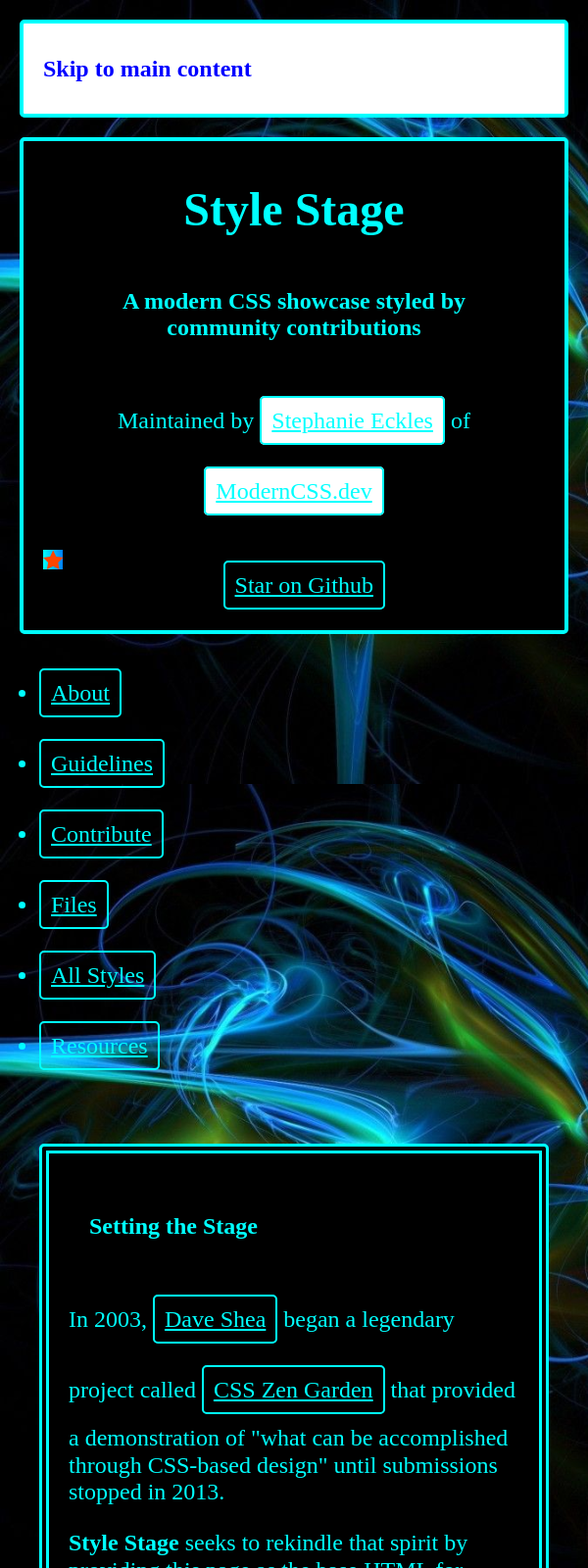
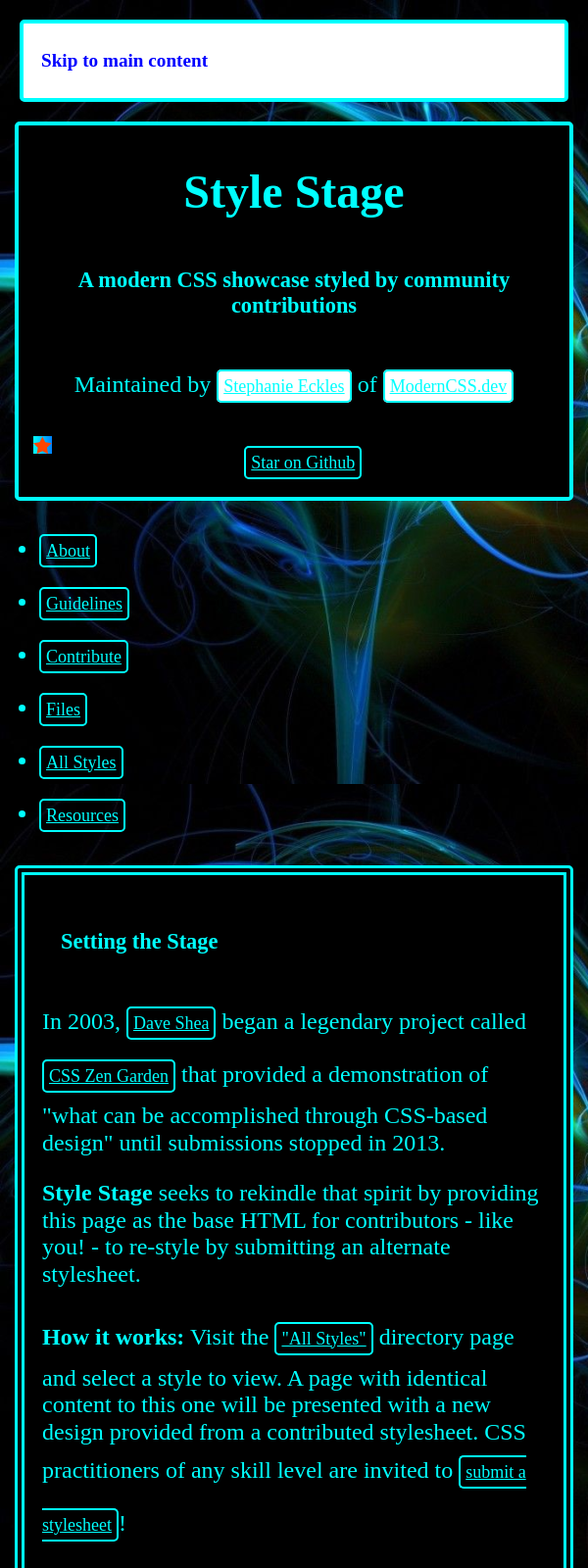
Before and after one commit to SahabMalhotra/CSS_Style_Stage, a plain HTML site: page index.html in a window 600 px wide. Shown: the top 1600 px of the page at 98% size. Drawn offline with Linux system fonts and the light colour scheme; a web font is replaced by a local one.

Commit message:
Add files via upload

```diff
--- a/index.html
+++ b/index.html
@@ -65,7 +65,6 @@
               providing this page as the base HTML for contributors - like you!
               - to re-style by submitting an alternate stylesheet.
             </p>
-            <blockquote>
               <p>
                 <strong>How it works:</strong> Visit the
                 <a href="/styles/">"All Styles"</a> directory page and select a
@@ -128,11 +127,13 @@
             <p>
               Contributing a stylesheet to Style Stage means you agree to abide
               by
+              <br>
               <a href="/guidelines/">our full guidelines</a>.
             </p>
             <h3>TL;DR</h3>
             <p>
               All submissions will be autoprefixed and prepended with the
+              <br>
               <a href="https://creativecommons.org/licenses/by-nc-sa/3.0/"
                 >CC BY-NC-SA license</a
               >
@@ -173,6 +174,7 @@
               By participating as a contributor, your work will be shared with
               your provided attribution as long as Style Stage is online, your
               stylesheet link and any asset links remain valid, and all
+              <br>
               <a href="/guidelines/">contributor guidelines</a> are adhered to.
             </p>
           </section>
@@ -182,6 +184,7 @@
               <li>
                 Download the source files listed below to use as a reference to
                 build your stylesheet, or start from the
+                <br>
                 <a href="https://github.com/5t3ph/stylestage-sass"
                   >Sass template</a
                 >.
@@ -216,12 +219,14 @@
                 download
                 >Download CSS</a
               >
+              <br>
               <a
                 class="link-downloadhtml"
                 download
                 href="/source-files/stylestage"
                 >Download HTML</a
               >
+              <br>
               <a
                 href="https://codepen.io/5t3ph/pen/b493845ae41e836889dd84fdbb0f5291"
                 class="link-codepen"
--- a/style.css
+++ b/style.css
@@ -1,20 +1,23 @@
 @import url("https://fonts.googleapis.com/css2?family=Platypi:ital,wght@0,300..800;1,300..800&display=swap");
+
 @keyframes animateBg {
   100% {
     filter: hue-rotate(360deg);
   }
 }
+
 html {
   height: 100%;
 }
+
 body {
   background: url(bg.jpg);
   animation: animateBg 5s linear infinite;
   background-size: cover;
+  margin: 0;
+  padding: 0;
 }
-/* final.css */
 
-/* Change all font colors to aqua */
 body,
 header,
 nav,
@@ -34,14 +37,17 @@
   font-size: 1.5rem;
   font-family: "Platypi", serif;
 }
+
+/* Header Styles */
 header {
-  padding: 10px 20px; /* Adjust padding as needed */
-  border: 4px solid aqua; /* Set border style */
+  padding: 10px 20px;
+  border: 4px solid aqua;
   border-radius: 5px;
   background-color: black;
   margin: 20px;
   text-align: center;
 }
+
 header:hover h1,
 header:hover h2,
 header:hover h3,
@@ -51,39 +57,46 @@
 header:hover ul,
 header:hover li,
 header:hover blockquote {
-  text-shadow: 0 0 10px orange, 0 0 20px darkblue, 0 0 30px darkblue; /* Adjust glow effect */
+  text-shadow: 0 0 10px orange, 0 0 20px darkblue, 0 0 30px darkblue;
 }
+
 header p a {
-  border: 2px solid aqua; /* Add a border */
-  padding: 10px; /* Optional: Add padding for spacing */
-  border-radius: 5px; /* Optional: Add border radius for rounded corners */
+  border: 2px solid aqua;
+  padding: 10px;
+  border-radius: 5px;
   background-color: white;
 }
+
 header:hover p a {
   background-color: red;
 }
 
 nav ul li {
-  list-style: disc; /* Remove default list style */
+  list-style: disc;
 }
+
 a {
   line-height: 3;
-  border: 2px solid aqua; /* Add a border */
-  padding: 10px; /* Optional: Add padding for spacing */
-  border-radius: 5px; /* Optional: Add border radius for rounded corners */
+  border: 2px solid aqua;
+  padding: 10px;
+  border-radius: 5px;
   background-color: grey;
   fill: white;
 }
+
 a:hover {
   background-color: red;
 }
+
+/* Main Container Styles */
 main > .container > article:first-child > section.container:first-of-type {
-  border: 10px double aqua; /* Adjust the border properties as needed */
-  padding: 20px; /* Optional: Add padding to the section */
-  margin: 20px; /* Optional: Add margin to create space */
+  border: 10px double aqua;
+  padding: 20px;
+  margin: 20px;
   border-radius: 5px;
   background-color: black;
 }
+
 main
   > .container
   > article:first-child
@@ -91,50 +104,57 @@
   h2:not(.no-border) {
   border: 1px solid black;
 }
+
 header h2 {
   border: none;
 }
 
-/* Target the second section element with the class container inside main */
+/* Second Section Styling */
 main > .container > article:first-child > section.container:nth-of-type(2) {
   margin: 20px;
   padding: 20px;
 }
+
 main > .container > article:first-child > section.container:nth-of-type(2) h2 {
-  border: 4px groove aqua; /* Adjust the border properties as needed */
+  border: 4px groove aqua;
   padding: 20px;
   border-radius: 5px;
   background-color: black;
 }
+
 main > .container > article:first-child > section.container:nth-of-type(2) ul {
-  border: 4px solid aqua; /* Adjust the border properties as needed */
+  border: 4px solid aqua;
   padding: 30px;
   line-height: 1.4;
   border-radius: 5px;
   background-color: black;
 }
+
 section,
 article,
 footer,
 aside {
-  /* margin: 20px; */
   padding: 20px;
 }
+
 h2 {
   border: 4px solid aqua;
   border-radius: 5px;
   background-color: black;
   padding: 20px;
 }
+
 #files h3 {
   border: 4px solid aqua;
   border-radius: 5px;
   background-color: black;
   padding: 20px;
 }
+
 #styles {
   margin: 20px;
 }
+
 #profile-title {
   border: 4px solid aqua;
   border-radius: 5px;
@@ -146,41 +166,39 @@
 /* Reduce the size of stars */
 .link-github svg,
 .link-github svg path {
-  width: 4%; /* Adjust the size as needed */
-  height: 4%; /* Adjust the size as needed */
+  width: 4%;
+  height: 4%;
   float: left;
 }
 
 /* Apply gradient to the SVG */
 .link-github svg {
-  background-image: linear-gradient(
-    to right,
-    #00ffff,
-    #0080ff
-  ); /* Gradient from aqua to blue */
+  background-image: linear-gradient(to right, #00ffff, #0080ff);
   fill: orangered;
 }
 
+/* Skip Link Styles */
 .skip-link {
   display: block;
-  padding: 10px 20px; /* Adjust padding as needed */
-  border: 4px solid aqua; /* Set border style */
-  border-radius: 5px; /* Optional: Add border radius for rounded corners */
-  margin: 20px; /* Add margin for spacing */
-  color: aqua; /* Set text color */
-  text-decoration: none; /* Remove underline */
+  padding: 10px 20px;
+  border: 4px solid aqua;
+  border-radius: 5px;
+  margin: 20px;
+  color: aqua;
+  text-decoration: none;
   background-color: white;
   color: blue;
   font-weight: bolder;
   font-size: 1.5rem;
 }
 
-/* Style the Skip to main content link on hover */
 .skip-link:hover {
-  background-color: aqua; /* Change background color on hover */
-  color: black; /* Change text color on hover */
+  background-color: aqua;
+  color: black;
   text-decoration: underline;
 }
+
+/* Footer Styling */
 .page-footer {
   border: 4px solid aqua;
   border-radius: 5px;
@@ -190,6 +208,162 @@
   text-align: center;
   color: orangered;
 }
+
 .page-footer li {
   list-style: none;
 }
+
+/* Responsive Media Queries */
+
+/* Mobile and small screens (up to 600px) */
+@media (max-width: 600px) {
+  html {
+    font-size: 1em;
+  }
+  #about {
+    padding: 0;
+  }
+
+  header {
+    padding: 5px 10px;
+    margin: 10px;
+  }
+  section {
+    padding: 0;
+    margin: 0;
+  }
+  header p a {
+    padding: 5px;
+    font-size: 18px;
+  }
+  section p a {
+    font-size: 18px;
+  }
+  a {
+    padding: 5px;
+    font-size: 18px;
+  }
+  main > .container > article:first-child > section.container:first-of-type {
+    padding: 15px;
+    margin: 10px;
+  }
+
+  main > .container > article:first-child > section.container:nth-of-type(2) {
+    padding: 15px;
+    margin: 10px;
+  }
+
+  h2 {
+    font-size: 1.2rem;
+    padding: 15px;
+  }
+
+  .skip-link {
+    font-size: 1rem;
+    padding: 8px 16px;
+  }
+
+  .page-footer {
+    font-size: 1rem;
+    padding: 3px;
+  }
+
+  .link-github svg {
+    width: 3%;
+    height: 3%;
+  }
+}
+
+/* Tablet screens (600px to 900px) */
+@media (min-width: 600px) and (max-width: 900px) {
+  body {
+    font-size: 1.2rem;
+  }
+  section,
+  article,
+  footer,
+  aside {
+    padding: 0;
+  }
+  header {
+    padding: 8px 15px;
+    margin: 15px;
+  }
+
+  main > .container > article:first-child > section.container:first-of-type {
+    padding: 18px;
+    margin: 15px;
+  }
+
+  main > .container > article:first-child > section.container:nth-of-type(2) {
+    padding: 18px;
+    margin: 15px;
+  }
+
+  h2 {
+    font-size: 1.4rem;
+    padding: 18px;
+  }
+
+  .skip-link {
+    font-size: 1.2rem;
+    padding: 9px 18px;
+  }
+
+  .page-footer {
+    font-size: 1.2rem;
+    padding: 4px;
+  }
+
+  .link-github svg {
+    width: 3.5%;
+    height: 3.5%;
+  }
+}
+
+/* Desktop screens (over 900px) */
+@media (min-width: 900px) {
+  body {
+    font-size: 1.5rem;
+  }
+  section,
+  article,
+  footer,
+  aside {
+    padding: 0;
+  }
+  header {
+    padding: 10px 20px;
+    margin: 20px;
+  }
+
+  main > .container > article:first-child > section.container:first-of-type {
+    padding: 20px;
+    margin: 20px;
+  }
+
+  main > .container > article:first-child > section.container:nth-of-type(2) {
+    padding: 20px;
+    margin: 20px;
+  }
+
+  h2 {
+    font-size: 1.5rem;
+    padding: 20px;
+  }
+
+  .skip-link {
+    font-size: 1.5rem;
+    padding: 10px 20px;
+  }
+
+  .page-footer {
+    font-size: 1.5rem;
+    padding: 5px;
+  }
+
+  .link-github svg {
+    width: 4%;
+    height: 4%;
+  }
+}
```
